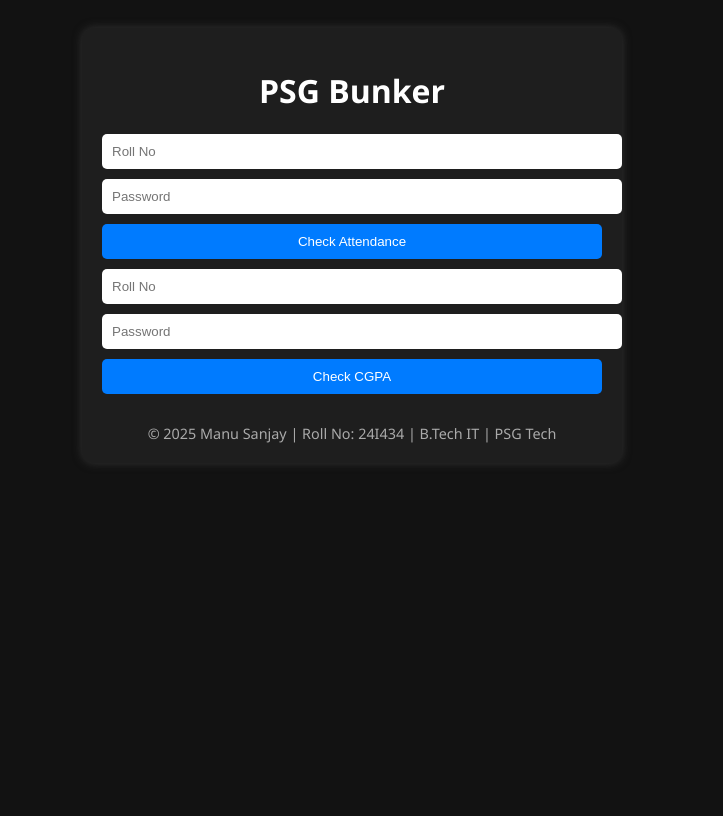
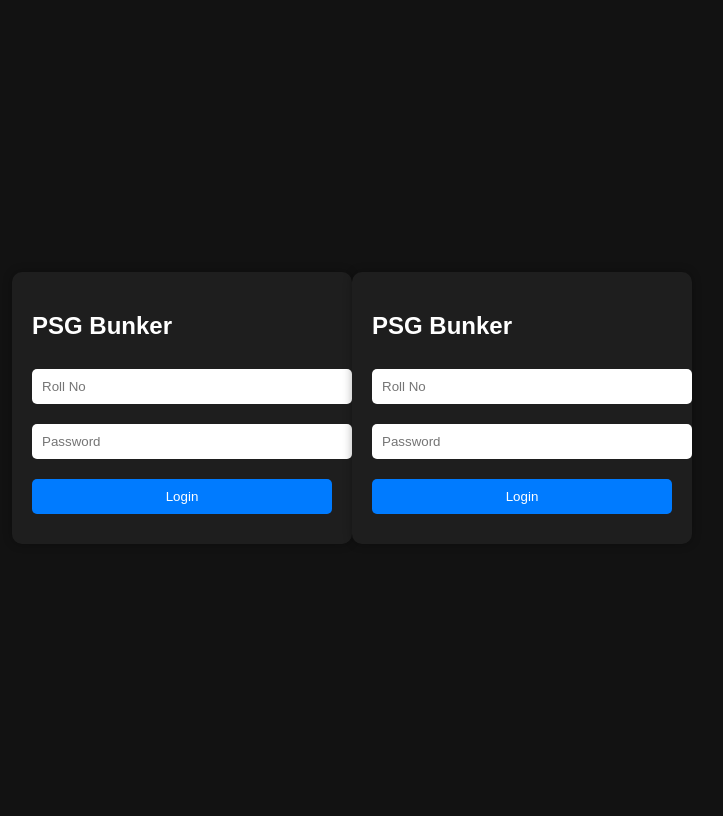
Before and after one commit to manusanjay545/PSG-Bunker, a Flask app: page / in a window 1280 px wide. Shown: the whole page, without its empty margins (288-1011 px from the left). Before the commit the page ends 464 px from the top, so only its background shows below. Run offline with Flask 3, Linux system fonts and the light colour scheme.

Commit message:
index.html

```diff
--- a/templates/index.html
+++ b/templates/index.html
@@ -1,26 +1,74 @@
 <!DOCTYPE html>
-<html>
+<html lang="en">
 <head>
-  <title>PSG Bunker - Login</title>
-  <link rel="stylesheet" href="/static/style.css">
+  <meta charset="UTF-8" />
+  <meta name="viewport" content="width=device-width, initial-scale=1.0"/>
+  <title>Login | PSG Bunker</title>
+  <style>
+    body {
+      background: #121212; color: white;
+      font-family: sans-serif;
+      display: flex; justify-content: center;
+      align-items: center; height: 100vh;
+    }
+    form {
+      background: #1e1e1e; padding: 20px;
+      border-radius: 10px; width: 300px;
+      box-shadow: 0 0 10px rgba(0,0,0,0.3);
+    }
+    input, button {
+      width: 100%; padding: 10px; margin: 10px 0;
+      border-radius: 5px; border: none;
+    }
+    button {
+      background-color: #007bff; color: white;
+      cursor: pointer;
+    }
+  </style>
 </head>
-<body class="dark">
-  <div class="container">
-    <h1>PSG Bunker</h1>
-    {% if error %}
-      <p class="error">{{ error }}</p>
-    {% endif %}
-    <form action="/attendance" method="POST">
-      <input name="rollno" placeholder="Roll No" required>
-      <input type="password" name="password" placeholder="Password" required>
-      <button type="submit">Check Attendance</button>
-    </form>
-    <form action="/cgpa" method="POST">
-      <input name="rollno" placeholder="Roll No" required>
-      <input type="password" name="password" placeholder="Password" required>
-      <button type="submit">Check CGPA</button>
-    </form>
-    <footer>&copy; 2025 Manu Sanjay | Roll No: 24I434 | B.Tech IT | PSG Tech</footer>
-  </div>
+<body>
+  <form method="post" action="/login">
+    <h2>PSG Bunker</h2>
+    <input type="text" name="rollno" placeholder="Roll No" required />
+    <input type="password" name="password" placeholder="Password" required />
+    <button type="submit">Login</button>
+  </form>
 </body>
 </html>
+<!DOCTYPE html>
+<html lang="en">
+<head>
+  <meta charset="UTF-8" />
+  <meta name="viewport" content="width=device-width, initial-scale=1.0"/>
+  <title>Login | PSG Bunker</title>
+  <style>
+    body {
+      background: #121212; color: white;
+      font-family: sans-serif;
+      display: flex; justify-content: center;
+      align-items: center; height: 100vh;
+    }
+    form {
+      background: #1e1e1e; padding: 20px;
+      border-radius: 10px; width: 300px;
+      box-shadow: 0 0 10px rgba(0,0,0,0.3);
+    }
+    input, button {
+      width: 100%; padding: 10px; margin: 10px 0;
+      border-radius: 5px; border: none;
+    }
+    button {
+      background-color: #007bff; color: white;
+      cursor: pointer;
+    }
+  </style>
+</head>
+<body>
+  <form method="post" action="/login">
+    <h2>PSG Bunker</h2>
+    <input type="text" name="rollno" placeholder="Roll No" required />
+    <input type="password" name="password" placeholder="Password" required />
+    <button type="submit">Login</button>
+  </form>
+</body>
+</html>
```
